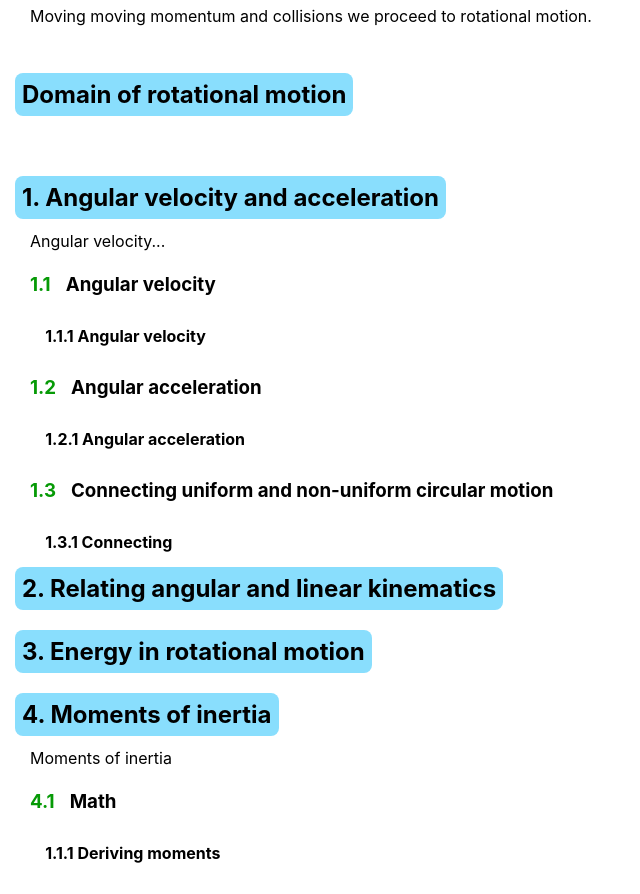
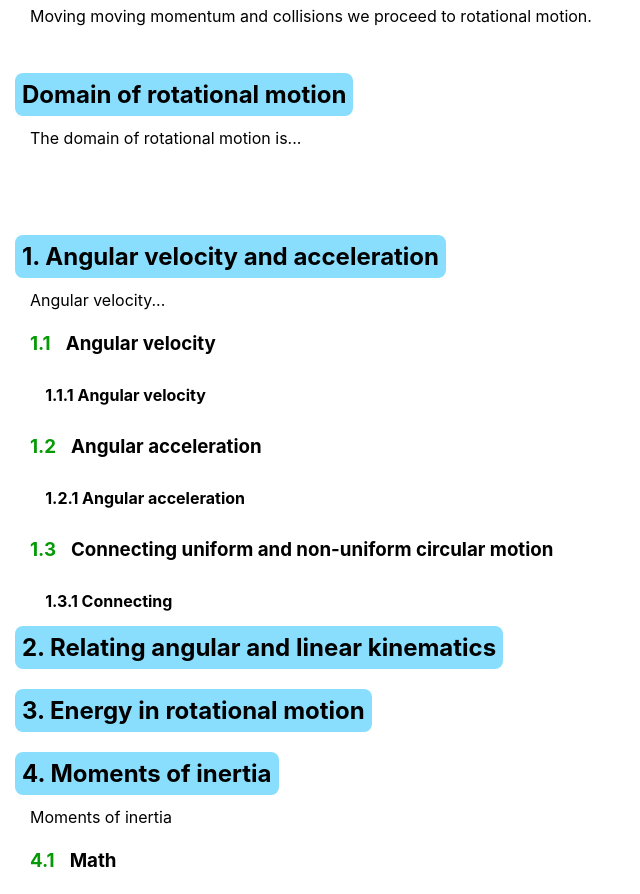
Before and after one commit to JRFink/jrfphyspagesnew, a Next.js app: page /education/gp1/rm in a window 1280 px wide. Shown: the part 1440-2334 px from the top of the page, without its empty margins (0-640 px from the left). Built offline with nearby package versions, Linux system fonts and the light colour scheme.

Commit message:
Update index.tsx

```diff
--- a/pages/education/gp1/rm/index.tsx
+++ b/pages/education/gp1/rm/index.tsx
@@ -34,6 +34,9 @@ Introduction
 <h2 className={style.h2SectionColor}>
          Domain of rotational motion
 </h2>
+<p>
+ The domain of rotational motion is...
+ </p>
 <br />
 <br />
             <br />
```
